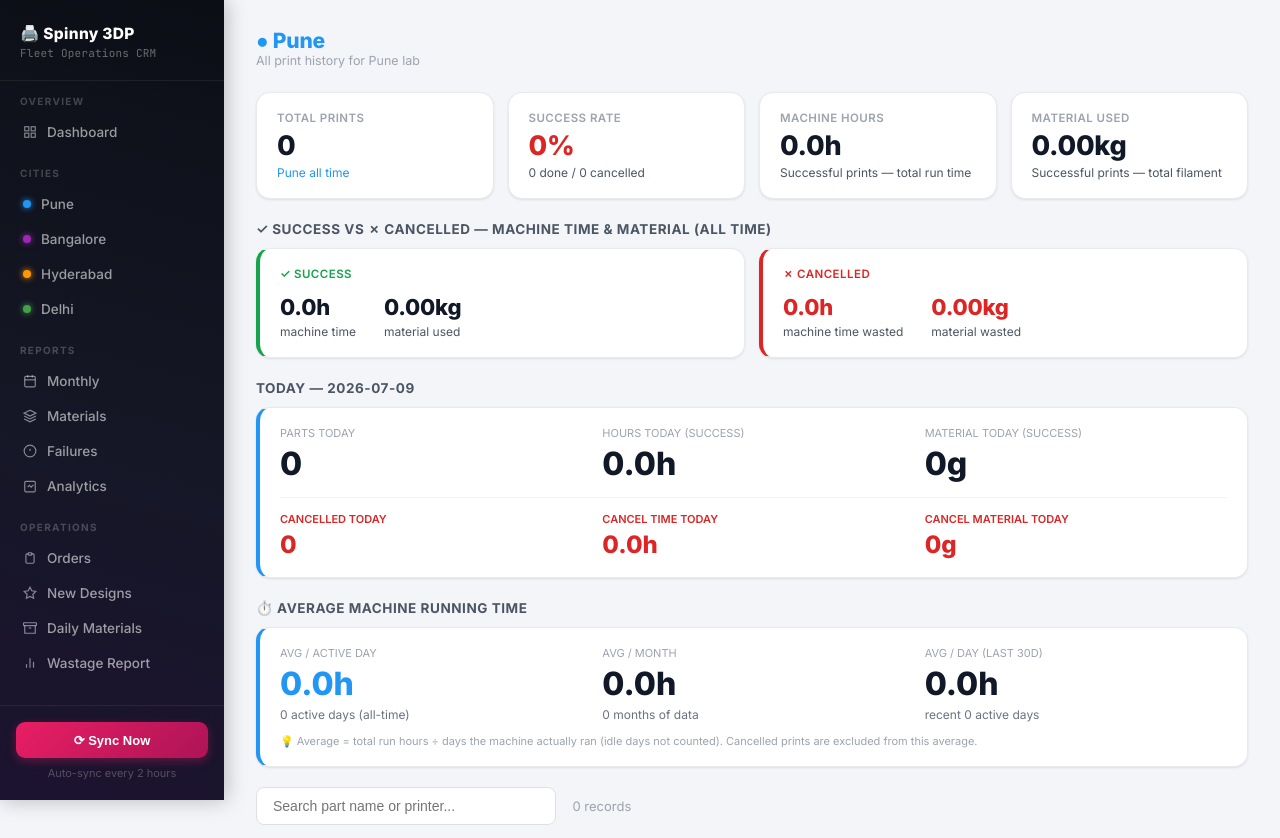
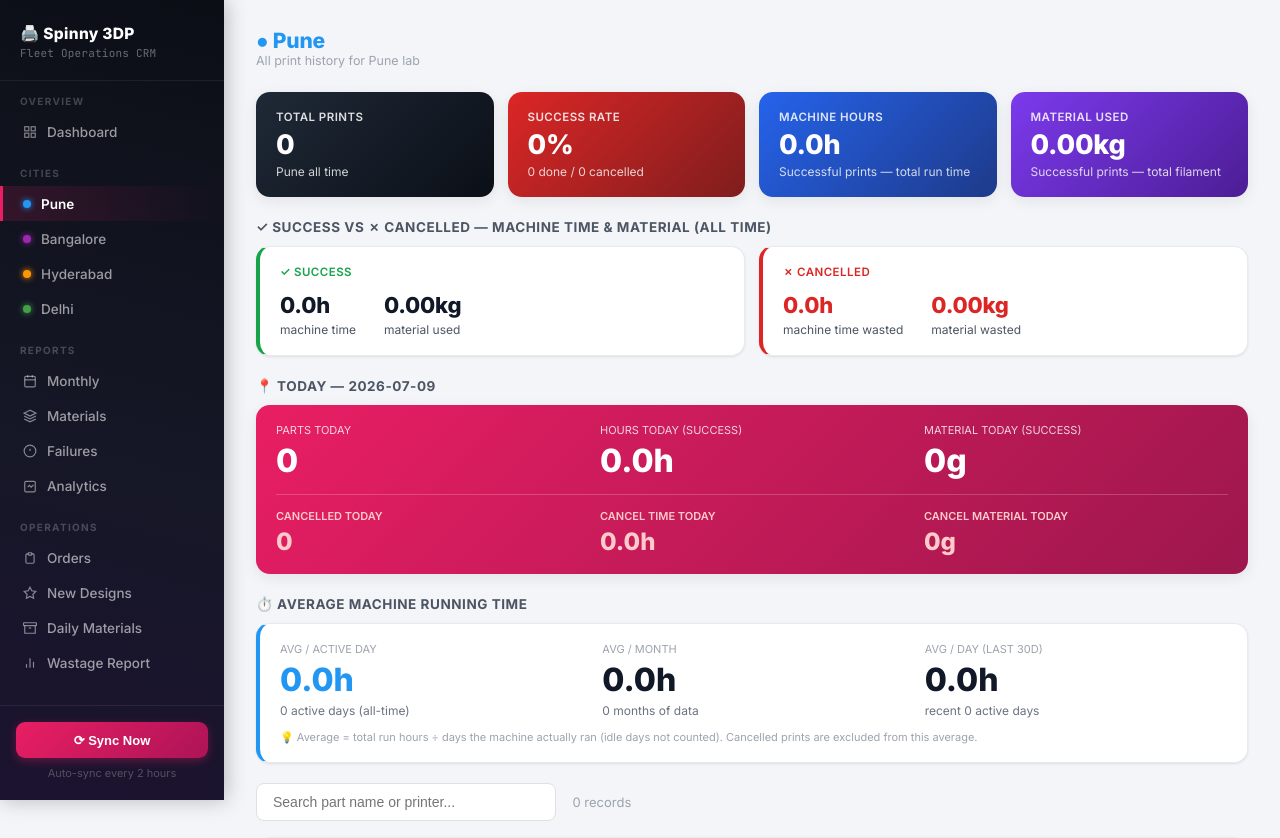
Before and after one commit to vishal15-ops/spinny-3dp-crm, a Flask app: page /city/Pune in a window 1280 px wide. Shown: the top 838 px of the page. Run offline with Flask 3, Linux system fonts and the light colour scheme; data that the repository does not hold is empty.

Commit message:
Update city.html

```diff
--- a/templates/city.html
+++ b/templates/city.html
@@ -1,5 +1,5 @@
 {% extends "base.html" %}
-{% set active = 'city_' + city %}
+{% set active = city %}
 {% block title %}{{ city }} — 3DP Dashboard{% endblock %}
 {% block content %}
 <div class="page-header">
@@ -10,24 +10,22 @@
 </div>
 
 <div class="cards-row cards-4">
-  <div class="card">
+  <div class="gcard g-dark">
     <div class="card-label">Total Prints</div>
     <div class="card-value">{{ ov[0] }}</div>
-    <div class="card-sub" style="color:{{ color }}">{{ city }} all time</div>
+    <div class="card-sub">{{ city }} all time</div>
   </div>
-  <div class="card">
+  <div class="gcard {% if ov[0]>0 and (ov[1]/ov[0]*100)|int>=75 %}g-green{% else %}g-red{% endif %}">
     <div class="card-label">Success Rate</div>
-    <div class="card-value {% if ov[0]>0 and (ov[1]/ov[0]*100)|int>=75 %}text-green{% else %}text-red{% endif %}">
-      {{ "%.0f"|format(ov[1]/ov[0]*100 if ov[0] else 0) }}%
-    </div>
+    <div class="card-value">{{ "%.0f"|format(ov[1]/ov[0]*100 if ov[0] else 0) }}%</div>
     <div class="card-sub">{{ ov[1] }} done / {{ ov[5] }} cancelled</div>
   </div>
-  <div class="card">
+  <div class="gcard g-blue">
     <div class="card-label">Machine Hours</div>
     <div class="card-value">{{ "%.1f"|format(ov[3]) }}h</div>
     <div class="card-sub">Successful prints — total run time</div>
   </div>
-  <div class="card">
+  <div class="gcard g-purple">
     <div class="card-label">Material Used</div>
     <div class="card-value">{{ "%.2f"|format(ov[4]) }}kg</div>
     <div class="card-sub">Successful prints — total filament</div>
@@ -52,34 +50,34 @@
   </div>
 </div>
 
-<div class="section-title">Today — {{ today }}</div>
-<div class="card" style="margin-bottom:20px;border-left:4px solid {{ color }}">
+<div class="section-title">📍 Today — {{ today }}</div>
+<div class="gcard g-pink" style="margin-bottom:20px">
   <div style="display:grid;grid-template-columns:repeat(3,1fr);gap:20px">
     <div>
-      <div style="font-size:11px;color:#9ca3af;text-transform:uppercase">Parts Today</div>
+      <div style="font-size:11px;opacity:.8;text-transform:uppercase">Parts Today</div>
       <div style="font-size:32px;font-weight:800;margin-top:4px">{{ td[0] }}</div>
     </div>
     <div>
-      <div style="font-size:11px;color:#9ca3af;text-transform:uppercase">Hours Today (Success)</div>
+      <div style="font-size:11px;opacity:.8;text-transform:uppercase">Hours Today (Success)</div>
       <div style="font-size:32px;font-weight:800;margin-top:4px">{{ "%.1f"|format(td[1]) }}h</div>
     </div>
     <div>
-      <div style="font-size:11px;color:#9ca3af;text-transform:uppercase">Material Today (Success)</div>
+      <div style="font-size:11px;opacity:.8;text-transform:uppercase">Material Today (Success)</div>
       <div style="font-size:32px;font-weight:800;margin-top:4px">{{ "%.0f"|format(td[2]) }}g</div>
     </div>
   </div>
-  <div style="margin-top:14px;padding-top:14px;border-top:1px solid #f3f4f6;display:grid;grid-template-columns:repeat(3,1fr);gap:20px">
+  <div style="margin-top:14px;padding-top:14px;border-top:1px solid rgba(255,255,255,.2);display:grid;grid-template-columns:repeat(3,1fr);gap:20px">
     <div>
-      <div style="font-size:11px;color:#dc2626;text-transform:uppercase;font-weight:600">Cancelled Today</div>
-      <div style="font-size:24px;font-weight:800;margin-top:4px;color:#dc2626">{{ td[3] }}</div>
+      <div style="font-size:11px;color:#fecaca;text-transform:uppercase;font-weight:600">Cancelled Today</div>
+      <div style="font-size:24px;font-weight:800;margin-top:4px;color:#fecaca">{{ td[3] }}</div>
     </div>
     <div>
-      <div style="font-size:11px;color:#dc2626;text-transform:uppercase;font-weight:600">Cancel Time Today</div>
-      <div style="font-size:24px;font-weight:800;margin-top:4px;color:#dc2626">{{ "%.1f"|format(td[4]) }}h</div>
+      <div style="font-size:11px;color:#fecaca;text-transform:uppercase;font-weight:600">Cancel Time Today</div>
+      <div style="font-size:24px;font-weight:800;margin-top:4px;color:#fecaca">{{ "%.1f"|format(td[4]) }}h</div>
     </div>
     <div>
-      <div style="font-size:11px;color:#dc2626;text-transform:uppercase;font-weight:600">Cancel Material Today</div>
-      <div style="font-size:24px;font-weight:800;margin-top:4px;color:#dc2626">{{ "%.0f"|format(td[5]) }}g</div>
+      <div style="font-size:11px;color:#fecaca;text-transform:uppercase;font-weight:600">Cancel Material Today</div>
+      <div style="font-size:24px;font-weight:800;margin-top:4px;color:#fecaca">{{ "%.0f"|format(td[5]) }}g</div>
     </div>
   </div>
 </div>
```
